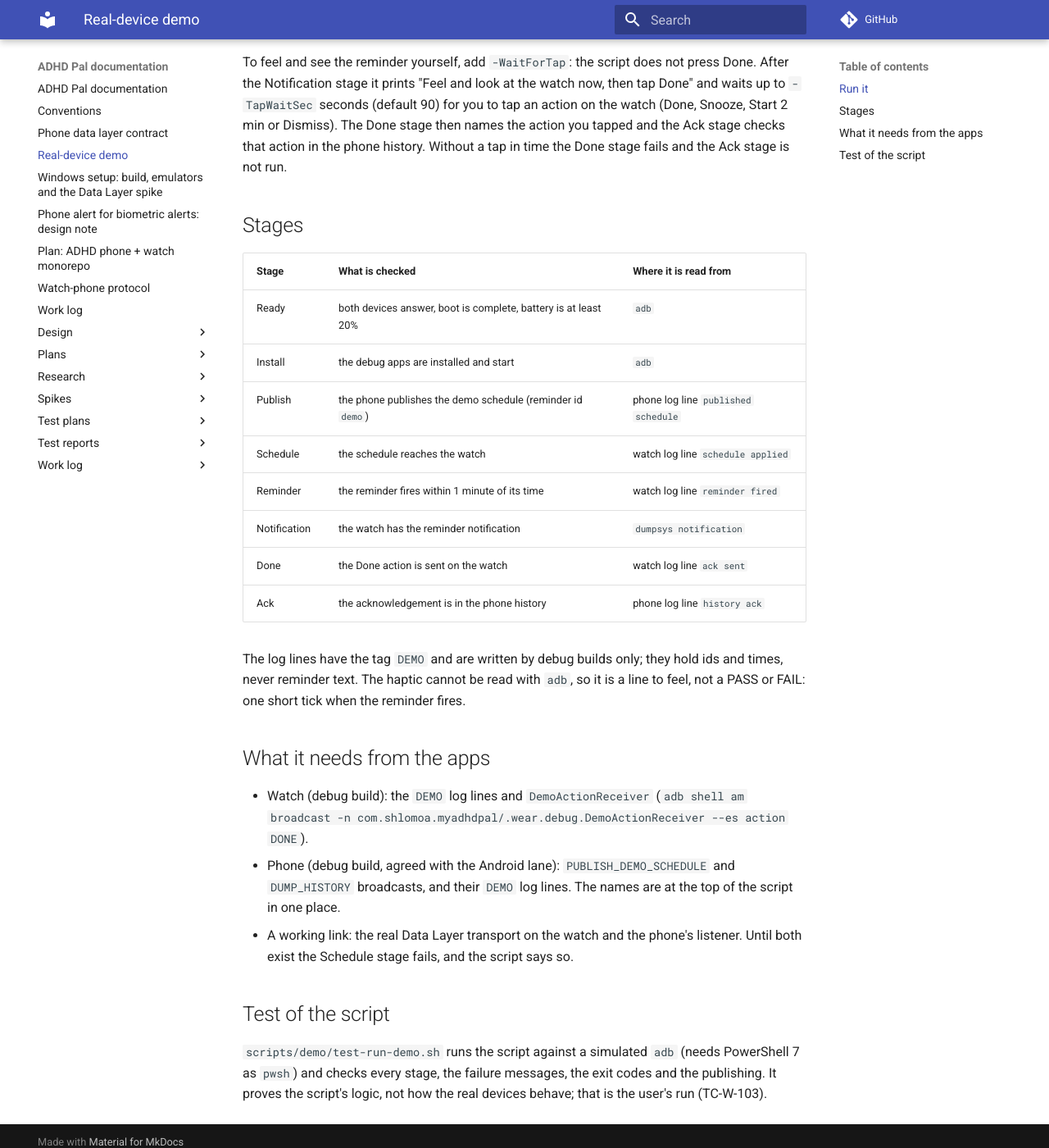
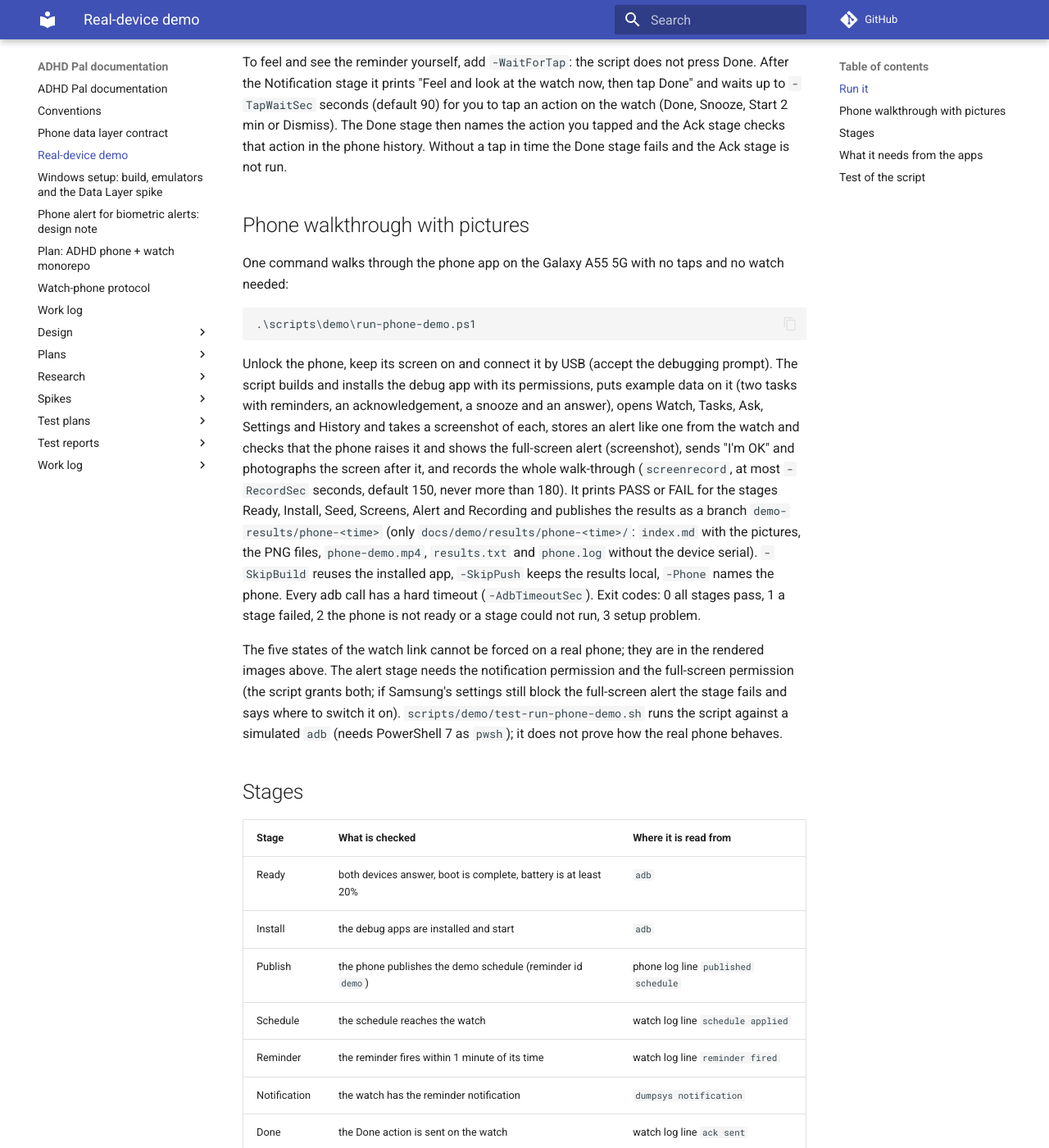
Before and after one commit to shlomoa/my-adhd-pal, an MkDocs documentation site: the page built from docs/demo.md, in a window 1280 px wide and 1400 px high, scrolled down 628 px. Shown: the whole window at 82% size. Built offline with MkDocs 1.6.1 and Material for MkDocs 9.7.7, drawn with Linux system fonts in a browser that asks for light colours; comment, search, counter and statistics services are not loaded.

Commit message:
Phone walkthrough script: run-phone-demo.ps1 with screenshots, alert and screen recording
Co-Authored-By: Claude Sonnet 5.5 <noreply@anthropic.com>
Claude-Session: https://claude.ai/code/session_015xgstDLPiFzszctiCsn1Z4

````diff
--- a/docs/demo.md
+++ b/docs/demo.md
@@ -24,6 +24,31 @@ To feel and see the reminder yourself, add `-WaitForTap`: the script does not pr
 "Feel and look at the watch now, then tap Done" and waits up to `-TapWaitSec` seconds (default 90) for you to tap an action on
 the watch (Done, Snooze, Start 2 min or Dismiss). The Done stage then names the action you tapped and the Ack stage checks that
 action in the phone history. Without a tap in time the Done stage fails and the Ack stage is not run.
+
+## Phone walkthrough with pictures
+
+One command walks through the phone app on the Galaxy A55 5G with no taps and no watch needed:
+
+```text
+.\scripts\demo\run-phone-demo.ps1
+```
+
+Unlock the phone, keep its screen on and connect it by USB (accept the debugging prompt). The script builds and installs the
+debug app with its permissions, puts example data on it (two tasks with reminders, an acknowledgement, a snooze and an
+answer), opens Watch, Tasks, Ask, Settings and History and takes a screenshot of each, stores an alert like one from the
+watch and checks that the phone raises it and shows the full-screen alert (screenshot), sends "I'm OK" and photographs the
+screen after it, and records the whole walk-through (`screenrecord`, at most `-RecordSec` seconds, default 150, never more
+than 180). It prints PASS or FAIL for the stages Ready, Install, Seed, Screens, Alert and Recording and publishes the
+results as a branch `demo-results/phone-<time>` (only `docs/demo/results/phone-<time>/`: `index.md` with the pictures,
+the PNG files, `phone-demo.mp4`, `results.txt` and `phone.log` without the device serial). `-SkipBuild` reuses the installed
+app, `-SkipPush` keeps the results local, `-Phone` names the phone. Every adb call has a hard timeout
+(`-AdbTimeoutSec`). Exit codes: 0 all stages pass, 1 a stage failed, 2 the phone is not ready or a stage could not run,
+3 setup problem.
+
+The five states of the watch link cannot be forced on a real phone; they are in the rendered images above. The alert stage
+needs the notification permission and the full-screen permission (the script grants both; if Samsung's settings still block
+the full-screen alert the stage fails and says where to switch it on). `scripts/demo/test-run-phone-demo.sh` runs the script
+against a simulated `adb` (needs PowerShell 7 as `pwsh`); it does not prove how the real phone behaves.
 
 ## Stages
 
````
Also changed, not shown: docs/work-log/android.md (+7 -0 lines), 2 other files.
